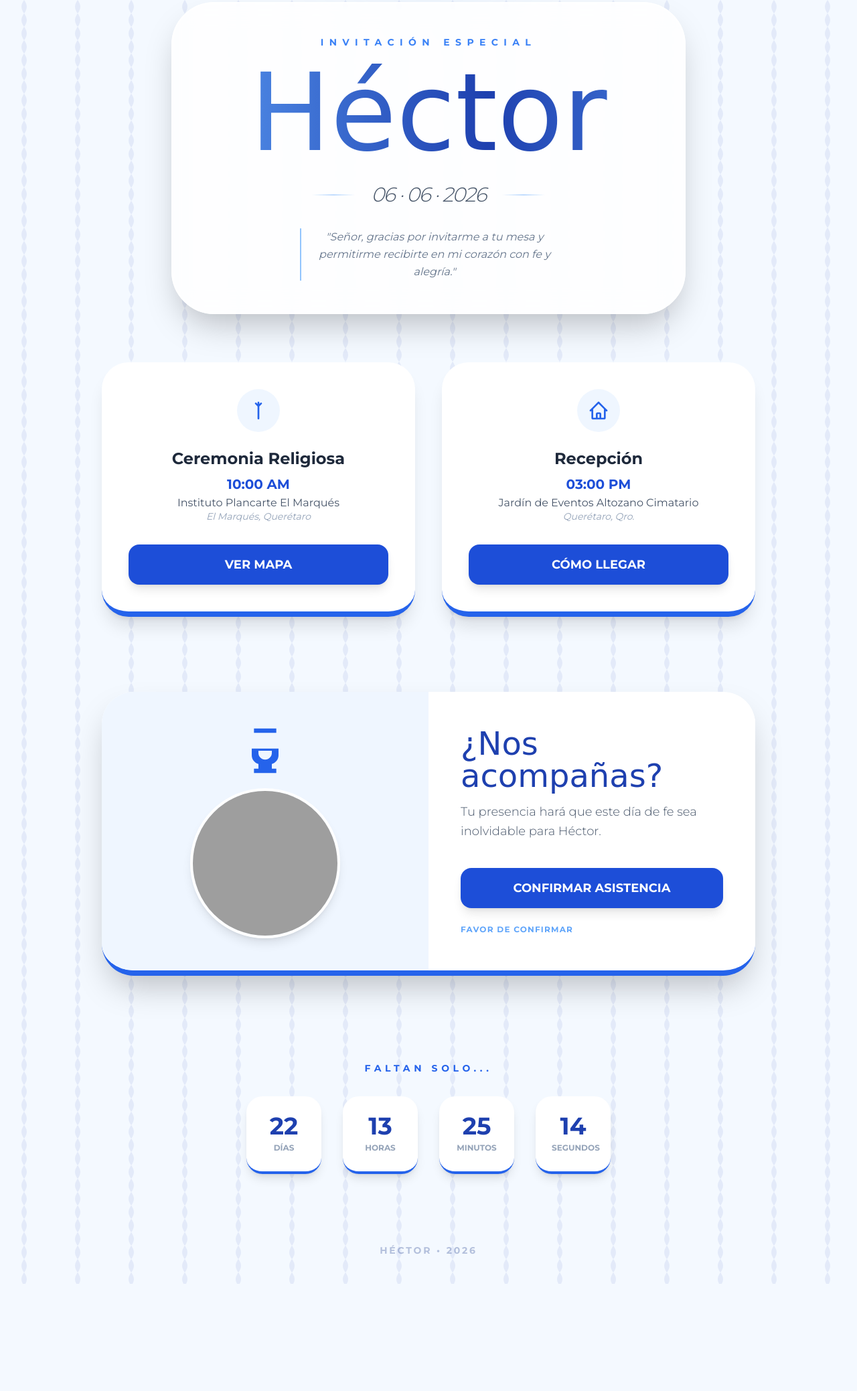
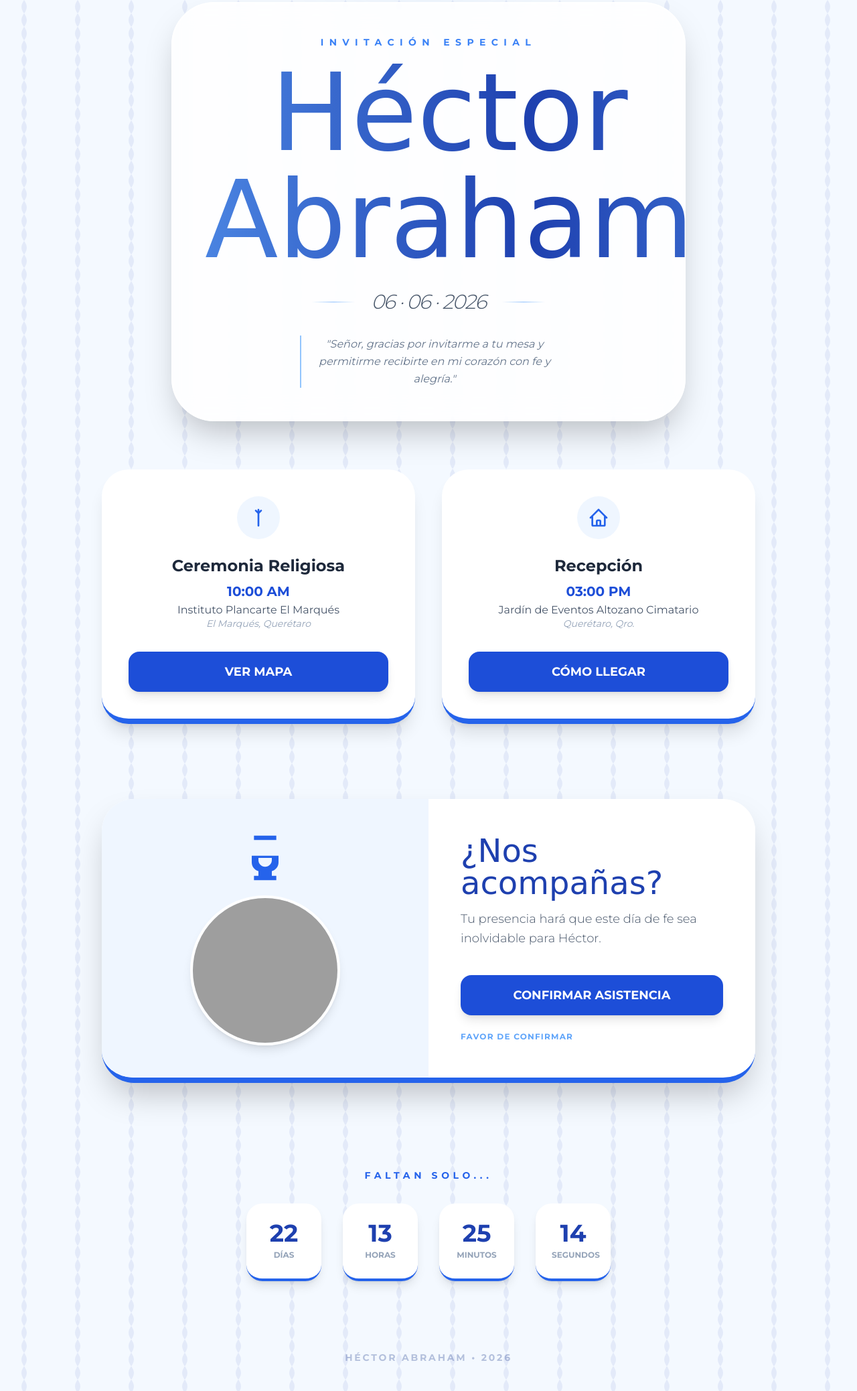
Before and after one commit to jvizcayanieto-star/invitacionhector, a plain HTML site: page index.html in a window 1280 px wide. Shown: the part 420-2497 px from the top of the page at 67% size. Before the commit the page ends 2337 px from the top, so only its background shows below. Drawn offline with nearby package versions, Linux system fonts and the light colour scheme; grey boxes are pictures that could not be loaded.

Commit message:
Update index.html

```diff
--- a/index.html
+++ b/index.html
@@ -64,7 +64,7 @@
 
             <div class="bg-white/85 backdrop-blur-lg p-12 rounded-[4rem] shadow-2xl border-2 border-white text-card-float">
                 <h2 class="text-blue-500 font-bold uppercase tracking-[0.6em] text-xs md:text-sm mb-4">Invitación Especial</h2>
-                <h1 class="text-8xl md:text-[10rem] font-cursive shimmer-text leading-none mb-6">Héctor</h1>
+                <h1 class="text-8xl md:text-[10rem] font-cursive shimmer-text leading-none mb-6">Héctor Abraham</h1>
 
                 <div class="flex items-center justify-center space-x-6 mb-8">
                     <div class="h-0.5 w-16 bg-gradient-to-r from-transparent via-blue-200 to-transparent"></div>
@@ -174,7 +174,7 @@
     </section>
 
     <footer class="py-10 text-center text-blue-900/30 text-sm font-bold uppercase tracking-[0.2em]">
-        <p>Héctor • 2026</p>
+        <p>Héctor Abraham • 2026</p>
     </footer>
 
     <script>
```
